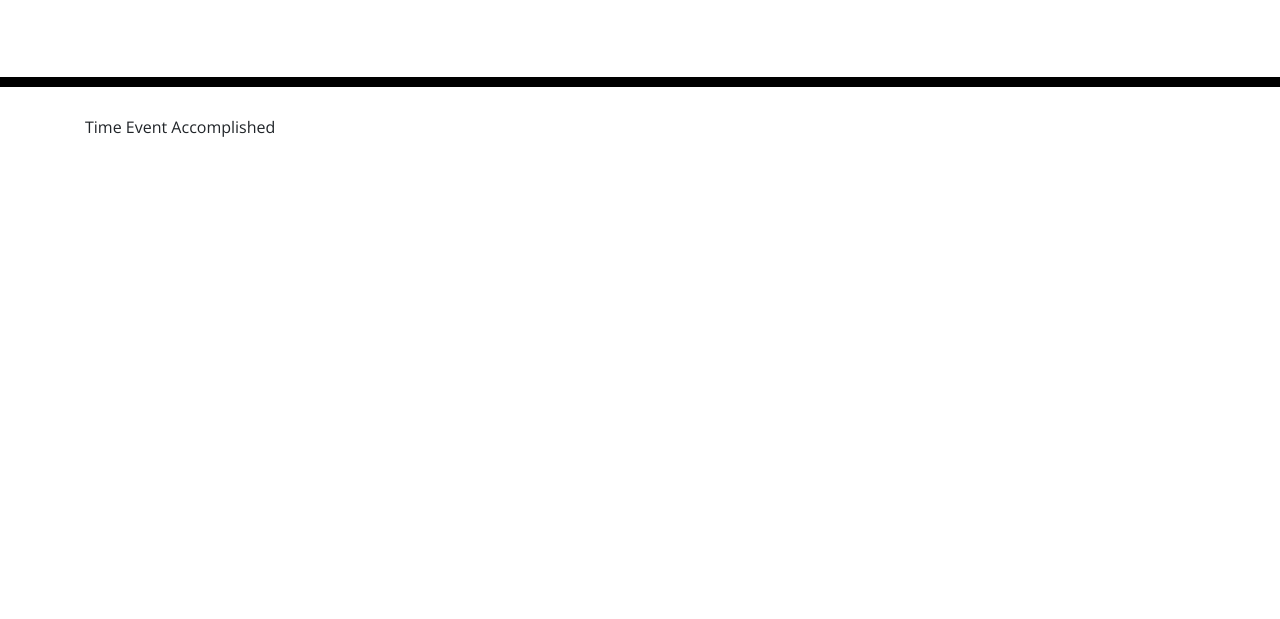
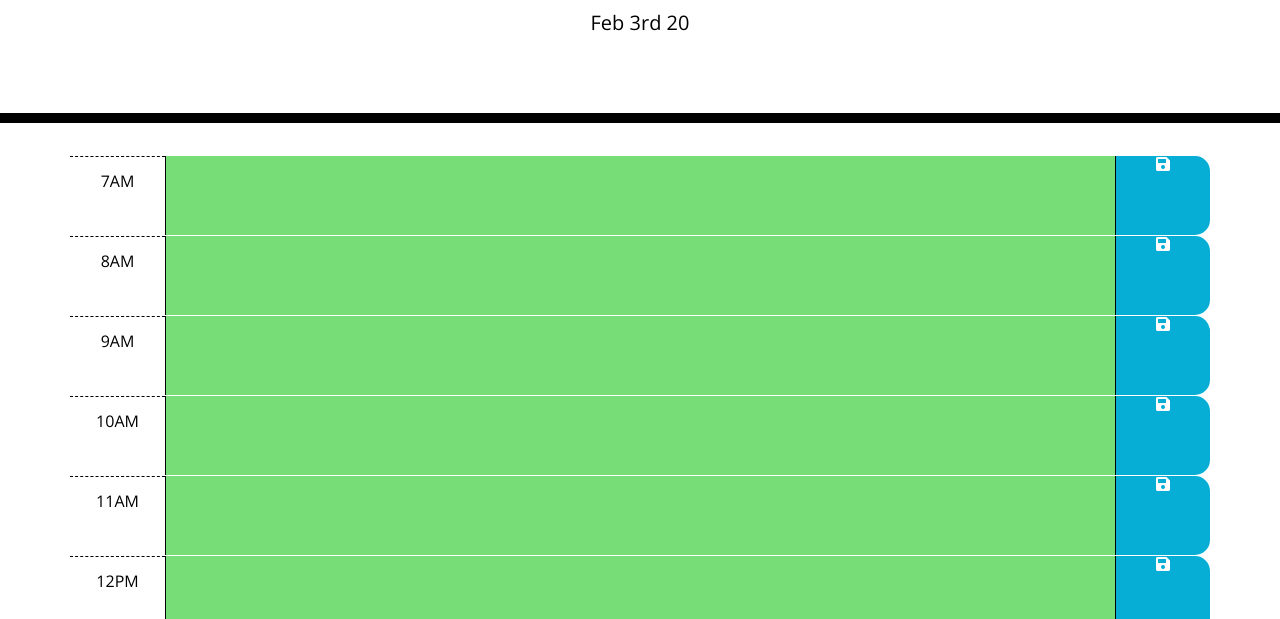
Before and after one commit to BLipsett/Daily-Planner, a plain HTML site: page index.html in a window 1280 px wide. Shown: the part 181-800 px from the top of the page. Drawn offline with nearby package versions, Linux system fonts and the light colour scheme.

Commit message:
working planner

```diff
--- a/index.html
+++ b/index.html
@@ -22,21 +22,10 @@
   </header>
   <div class="container">
     <!-- Timeblocks go here -->
-    <table class="myTable"></table>
-
-    <thead>
-      <tr>
-        <th scope="col" id="hour">Time</th>
-        <th scope="col" id="event">Event</th>
-        <th scope="col" id="done">Accomplished</th>
-      </tr>
-    </thead>
   </div>
 
   <script src="https://code.jquery.com/jquery-3.4.1.min.js"></script>
   <script src="https://cdnjs.cloudflare.com/ajax/libs/moment.js/2.24.0/moment.min.js"></script>
-
-
   <script src="script.js"></script>
 </body>
 
--- a/script.js
+++ b/script.js
@@ -1,3 +1,141 @@
-$(document).ready(function() {
-    console.log( "ready!" );
+//$(document).ready(function () {
+console.log("ready!");
+
+var currentDate = moment().format("MMM Do YY");
+$("#currentDay").text(currentDate);
+console.log(currentDate);
+let curDate = moment().clone();
+let updateInterval;
+
+
+var hourArr = [7, 8, 9, 10, 11, 12, 13, 14, 15, 16, 17, 18, 19];
+
+
+function loadPlanner() {
+    clearInterval(updateInterval);
+
+    $(".container").html("");
+    for (let index = 0; index < hourArr.length; index++)
+        $(".container").append(createTable(hourArr[index]));
+
+    updateInterval = setInterval(checkTimeBlocks);
+}
+
+function createTable(hour12) {
+    let row = createEl("div", "row");
+    let eventTable = createEl("div", "time-table");
+    eventTable.appendChild(row);
+    let colHour = createEl("div", "col-sm-1 col-12 pt-3 hour", hour12);
+    row.appendChild(colHour);
+    let colText = createEl("textarea", "col-sm-10 col-12 description ", hour12);
+    row.appendChild(colText);
+    let colSave = createEl("div", "col-sm-1 col-12 saveBtn");
+    row.appendChild(colSave);
+    let icon = createEl("i", "fas fa-save");
+    colSave.append(icon);
+
+    return eventTable;
+
+
+
+}
+
+function createEl(tag, cls, hour12) {
+    let el = document.createElement(tag);
+    if (hour12) {
+        let t = getMoment12H(hour12);
+        let displayHour = formatAmPm(t);
+        if (cls.includes("description")) {
+            cls += "" + getTense(t);
+            el.textContent = localStorage.getItem(getStoreDatePrefix() + displayHour);
+            el.setAttribute("data-hour", displayHour);
+        } else {
+            el.textContent = displayHour.padEnd(4, "");
+        }
+    }
+    el.setAttribute("class", cls);
+    return el;
+}
+
+
+function checkTimeBlocks(hour12) {
+    let $descriptions = $(".description");
+    $descriptions.each(function (index) {
+        let hour12 = $(this).attr("data-hour");
+        let t = getMoment12H(hour12);
+        let tense = getTense(t);
+        if ($(this).hasClass(tense)) {
+        } else if (tense === "present") {
+            $(this).removeClass("past future");
+        } else if (tense === "past") {
+            $(this).removeClass("present future");
+        } else if (tense === "future") {
+            $(this).removeClass("past present");
+        } else {
+            alert("Unknown Tense");
+        }
+        $(this).addClass(tense);
+
+
+
+    });
+}
+
+function getTense(t) {
+    let cls;
+    let n = moment();
+    if (n.isSame(t, "hour") &&
+        n.isSame(t, "day") &&
+        n.isSame(t, "month") &&
+        n.isSame(t, "year")) {
+        cls = "present";
+    } else if (n.isAfter(t)) {
+        cls = "past";
+    } else {
+        cls = "future";
+    }
+
+    return cls;
+}
+
+function saveEvent() {
+    let $desc = $(this).siblings(".description");
+    let text = $desc.val();
+    let hour = $desc.attr("data-hour");
+    localStorage.setItem(getStoreDatePrefix() + hour, text);
+    console.log(text);
+}
+
+
+
+function getStoreDatePrefix() {
+    return curDate.format("YYYYMMDD-");
+}
+function formatAmPm(m) {
+    return m.format("hA");
+}
+function getMoment12H(hour12) {
+    return moment(curDate.format("YYYYMMDD") + hour12, "YYYYMMDD hA");
+}
+$(function () {
+    loadPlanner();
+    $(".container").on("click", ".saveBtn", saveEvent);
 });
+
+
+
+
+
+
+
+
+
+
+
+
+
+
+
+
+
+//});
--- a/style.css
+++ b/style.css
@@ -4,7 +4,7 @@ body {
   line-height: 1;
 }
 
-textarea{
+.description{
   background: transparent;
   border: none;
   resize: none;
@@ -12,6 +12,7 @@ textarea{
   border-left: 1px solid black;
   padding: 10px;
 }
+
 
 .jumbotron {
   text-align: center;
@@ -25,7 +26,7 @@ textarea{
   white-space: pre-wrap;
 }
 
-.time-block{
+.time-table{
   text-align: center;
   border-radius: 15px;
 }
@@ -34,6 +35,11 @@ textarea{
   white-space: pre-wrap;
   height: 80px;
   border-top: 1px solid white;;
+}
+
+.stuff {
+  font-weight: bold;
+  color: #06AED5;
 }
 
 .hour {
```
